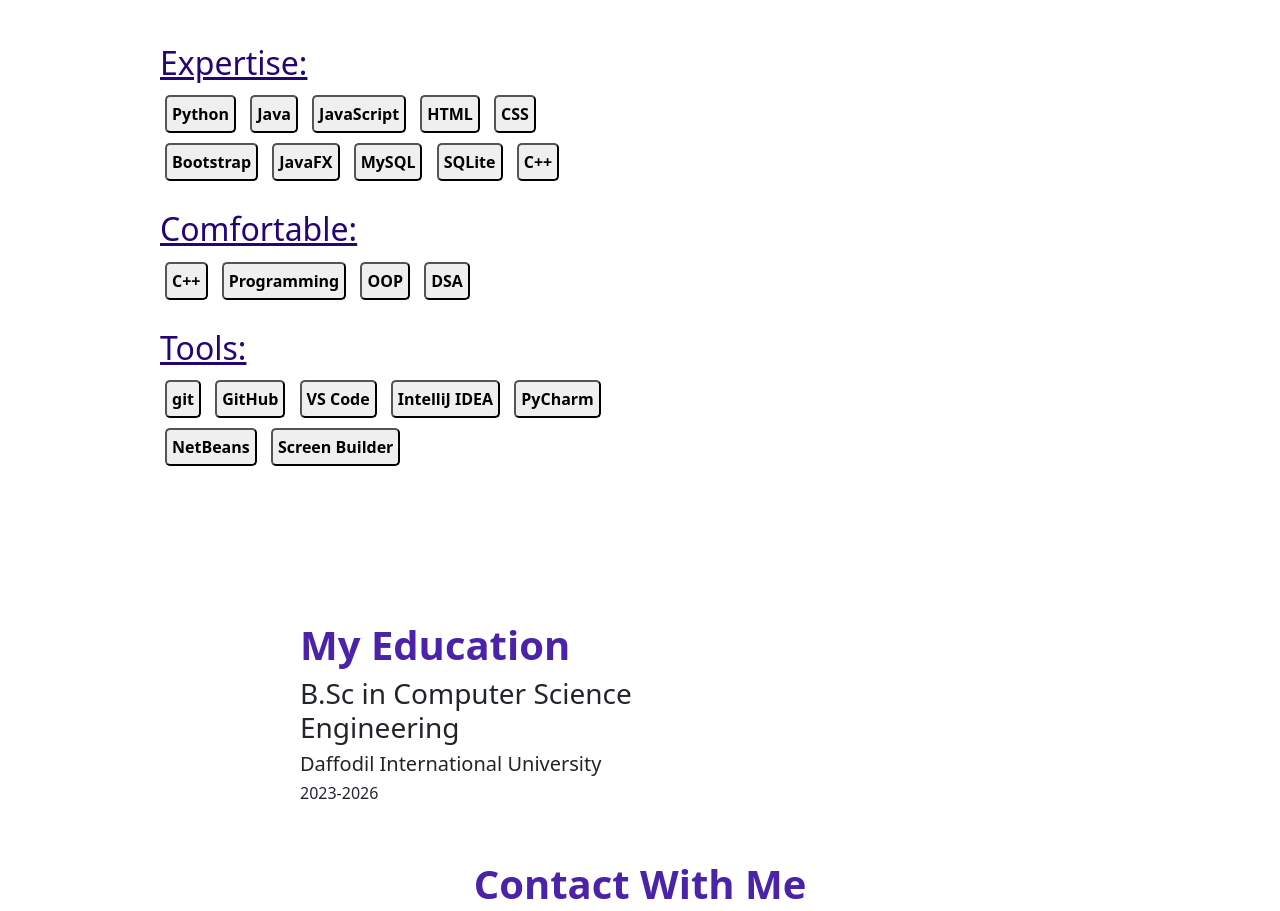
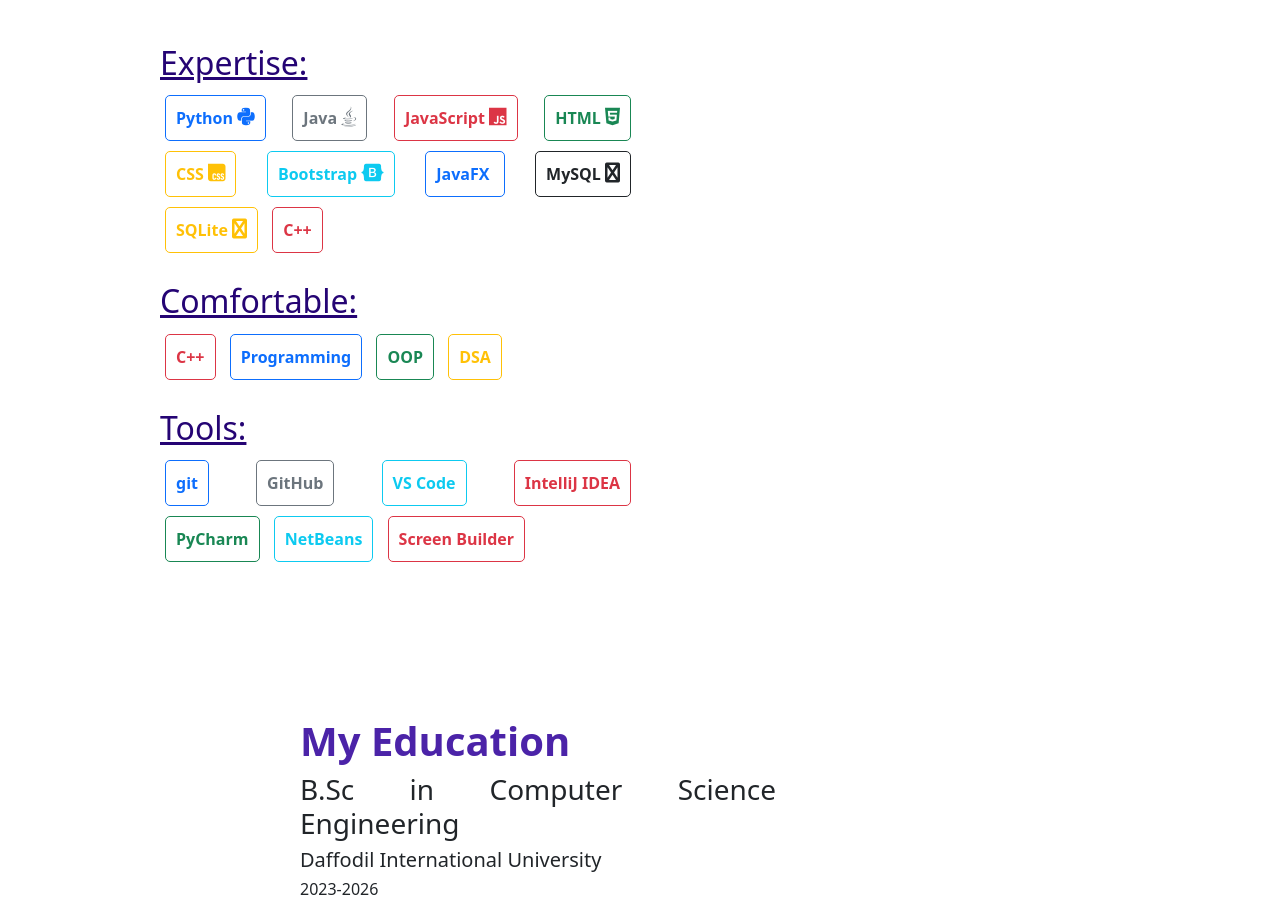
Before and after one commit to rakibul263/Portfolio, a plain HTML site: page index.html in a window 1280 px wide. Shown: the part 1456-2367 px from the top of the page. Drawn offline with Linux system fonts and the light colour scheme.

Commit message:
icon add

```diff
--- a/index.html
+++ b/index.html
@@ -111,33 +111,31 @@
       <section class="container row d-flex mt-5">
         <div class="skills" style="margin-left: 30px;">
           <h2 class="skill_heading">Expertise: </h2>
-          <button class="skill_btn">Python</button>
-          <button class="skill_btn">Java</button>
-          <button class="skill_btn">JavaScript</button>
-          <button class="skill_btn">HTML</button>
-          <button class="skill_btn">CSS</button>
-          <br>
-          <button class="skill_btn">Bootstrap</button>
-          <button class="skill_btn">JavaFX</button>
-          <button class="skill_btn">MySQL</button>
-          <button class="skill_btn">SQLite</button>
-          <button class="skill_btn">C++</button>
+          <button class="btn btn-outline-primary">Python <i class="fa-brands fa-python" style="font-size: 20px;"></i></button>
+          <button class="btn btn-outline-secondary">Java <i class="fa-brands fa-java" style="font-size: 20px;"></i></button>
+          <button class="btn btn-outline-danger">JavaScript <i class="fa-brands fa-js" style="font-size: 20px;"></i></button>
+          <button class="btn btn-outline-success">HTML <i class="fa-brands fa-html5" style="font-size: 20px;"></i></button>
+          <button class="btn btn-outline-warning">CSS <i class="fa-brands fa-css" style="font-size: 20px;"></i></button>
+          <button class="btn btn-outline-info">Bootstrap <i class="fa-brands fa-bootstrap" style="font-size: 20px;"></i></button>
+          <button class="btn btn-outline-primary">JavaFX <i class="fa-brands fa-javafx" style="font-size: 20px;"></i></button>
+          <button class="btn btn-outline-dark">MySQL <i class="fa-brands fa-database" style="font-size: 20px;"></i></button>
+          <button class="btn btn-outline-warning">SQLite <i class="fa-brands fa-database" style="font-size: 20px;"></i></button>
+          <button class="btn btn-outline-danger">C++</button>
           <br><br>
           <h2 class="skill_heading">Comfortable: </h2>
-          <button class="skill_btn">C++</button>
-          <button class="skill_btn">Programming</button>
-          <button class="skill_btn">OOP</button>
-          <button class="skill_btn">DSA</button>
+          <button class="btn btn-outline-danger">C++</button>
+          <button class="btn btn-outline-primary">Programming</button>
+          <button class="btn btn-outline-success">OOP</button>
+          <button class="btn btn-outline-warning">DSA</button>
           <br><br>
           <h2 class="skill_heading">Tools: </h2>
-          <button class="skill_btn">git</button>
-          <button class="skill_btn">GitHub</button>
-          <button class="skill_btn">VS Code</button>
-          <button class="skill_btn">IntelliJ IDEA</button>
-          <button class="skill_btn">PyCharm</button>
-          <br>
-          <button class="skill_btn">NetBeans</button>
-          <button class="skill_btn">Screen Builder</button>
+          <button class="btn btn-outline-primary">git</button>
+          <button class="btn btn-outline-secondary">GitHub</button>
+          <button class="btn btn-outline-info">VS Code</button>
+          <button class="btn btn-outline-danger">IntelliJ IDEA</button>
+          <button class="btn btn-outline-success">PyCharm</button>
+          <button class="btn btn-outline-info">NetBeans</button>
+          <button class="btn btn-outline-danger">Screen Builder</button>
         </div>
         <div class="skills" style="margin-top: 150px; margin-left: 170px;">
           <h1>My Education</h1>
--- a/style.css
+++ b/style.css
@@ -61,16 +61,14 @@
 .skills{
     display: inline-block;
     width: 500px;
+    text-align: justify;
+
 }
-.skill_btn{
+.btn{
     font-weight: 600;
     border-radius: 5px;
-    padding: 5px;
+    padding: 10px;
     margin: 5px;
-}
-.skill_btn:hover{
-    background-color: #4b23a8;
-    color: white;
 }
 .skill_heading{
     text-decoration: underline;
```
